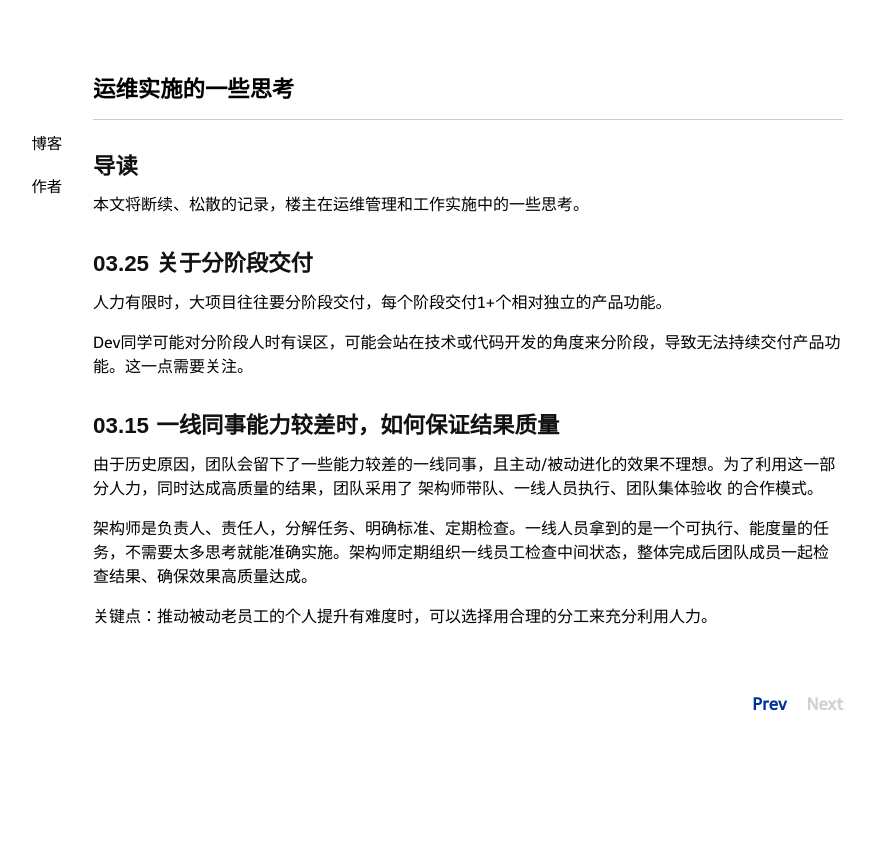
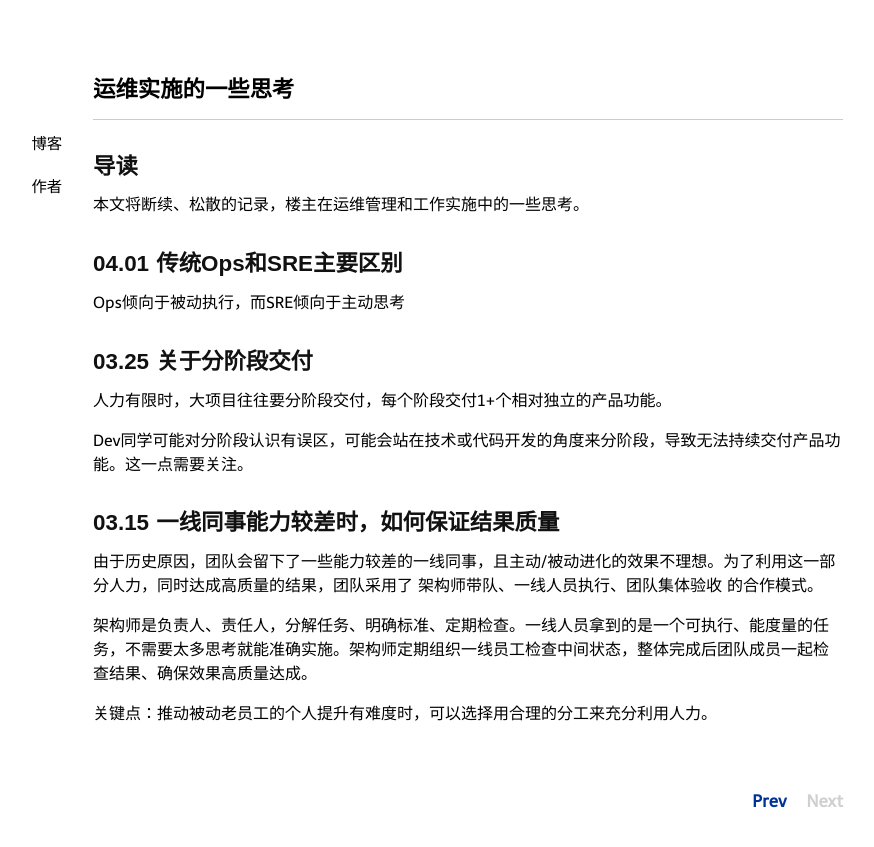
Before and after one commit to niean/niean.github.io, a Jekyll site: the page built from _posts/2020-03-15-op-tb.markdown, in a window 1280 px wide. Shown: the top 847 px of the page, without its empty margins (172-1046 px from the left). Built offline with Jekyll 4.4.1, drawn with Linux system fonts in a browser that asks for light colours; comment, search, counter and statistics services are not loaded.

Commit message:
update:运维实施的一些思考

```diff
--- a/_posts/2020-03-15-op-tb.markdown
+++ b/_posts/2020-03-15-op-tb.markdown
@@ -9,11 +9,14 @@ tags:
 ## 导读
 本文将断续、松散的记录，楼主在运维管理和工作实施中的一些思考。
 
+## 04.01 传统Ops和SRE主要区别
+Ops倾向于被动执行，而SRE倾向于主动思考
+
 
 ## 03.25 关于分阶段交付
 人力有限时，大项目往往要分阶段交付，每个阶段交付1+个相对独立的产品功能。
 
-Dev同学可能对分阶段人时有误区，可能会站在技术或代码开发的角度来分阶段，导致无法持续交付产品功能。这一点需要关注。
+Dev同学可能对分阶段认识有误区，可能会站在技术或代码开发的角度来分阶段，导致无法持续交付产品功能。这一点需要关注。
 
 
 ## 03.15 一线同事能力较差时，如何保证结果质量
```
Also changed, not shown: 1 other file.
